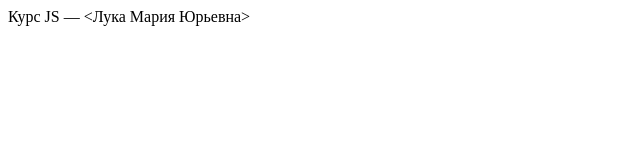
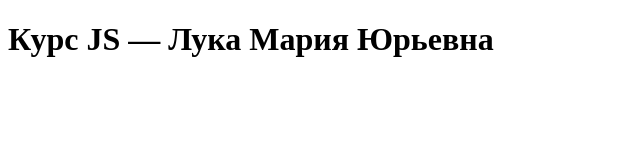
Before and after one commit to botyara69/web-course-2026, a plain HTML site: page task0/index.html in a window 1280 px wide. Shown: the whole page, without its empty margins (0-640 px from the left). Drawn offline with Linux system fonts and the light colour scheme.

Commit message:
Update index.html

```diff
--- a/task0/index.html
+++ b/task0/index.html
@@ -3,9 +3,9 @@
 <head>
     <meta charset="UTF-8">
     <meta name="viewport" content="width=device-width, initial-scale=1.0">
-    <title>название </title>
+    <title>Курс JS — Лука Мария Юрьевна</title>
 </head>
 <body>
- </h1>Курс JS — <Лука Мария Юрьевна></h1>
+    <h1>Курс JS — Лука Мария Юрьевна</h1>
 </body>
 </html>
```
